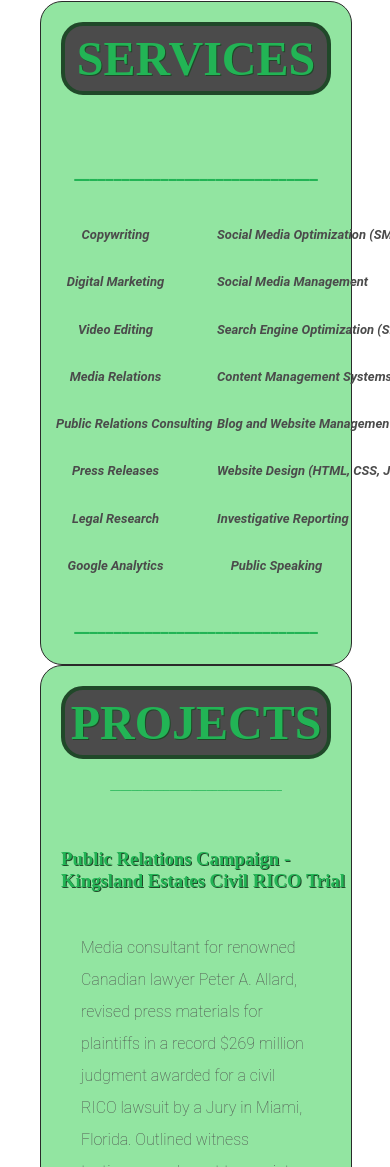
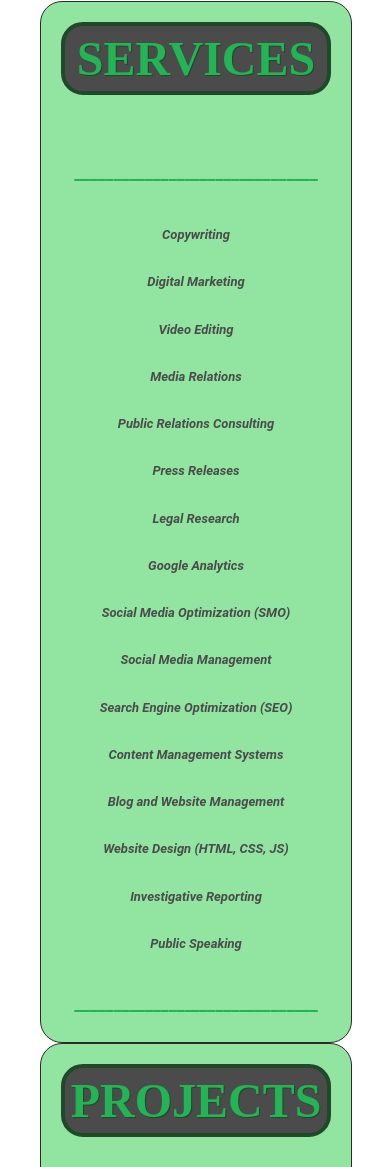
Before and after one commit to chrisgelinas/gelinas, a plain HTML site: page index.html in a window 390 px wide. Shown: the part 1672-2839 px from the top of the page. Drawn offline with Linux system fonts and the light colour scheme.

Commit message:
Add files via upload
styles 0.2

```diff
--- a/styles.css
+++ b/styles.css
@@ -551,6 +551,7 @@ p::after{
 
         @media screen and (max-width: 750px){
             .maincontainer ul{
+                column-count: 1;
                 list-style: none;
                 font-size: 70%;
                 margin: 0 auto;
```
